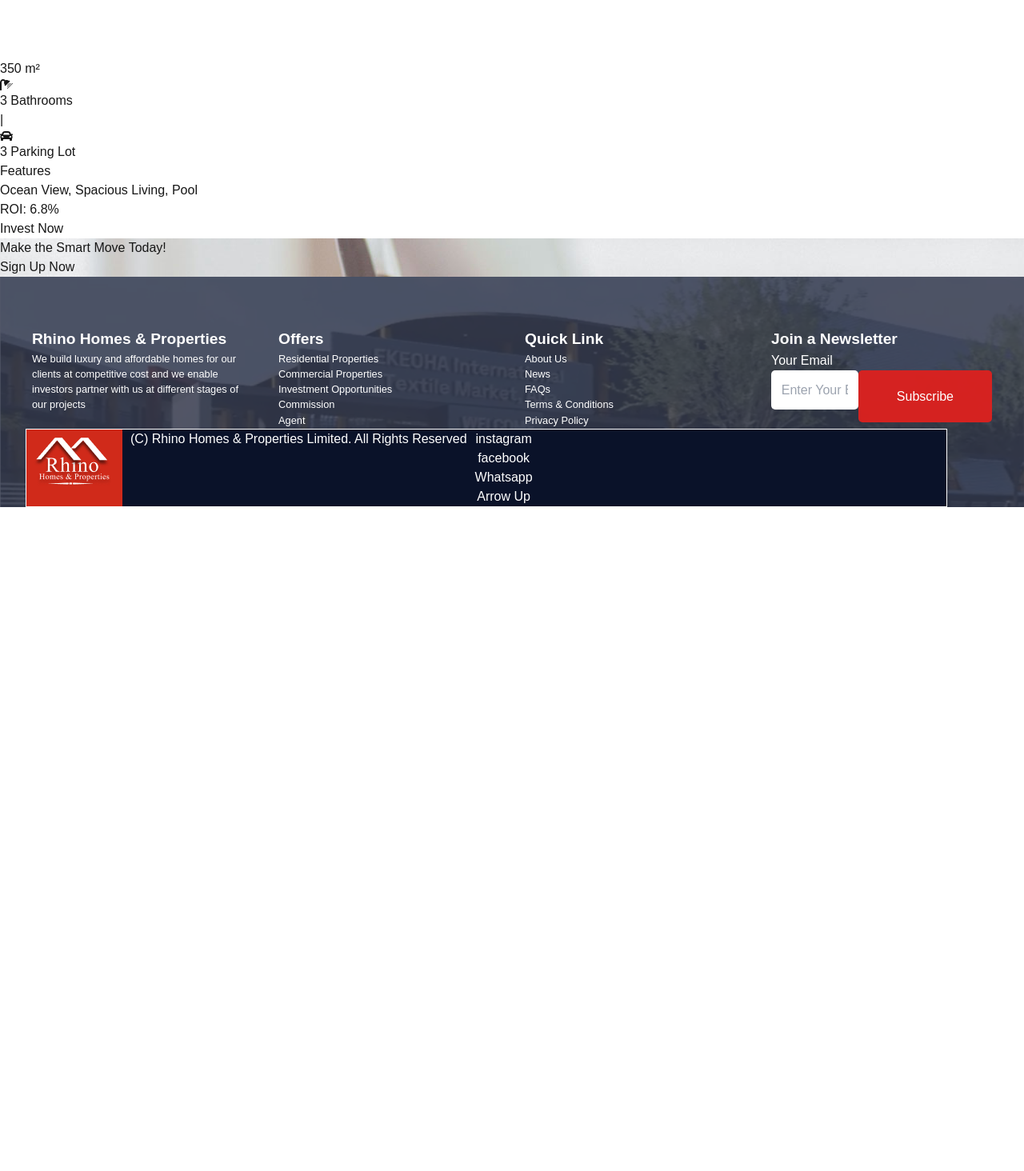
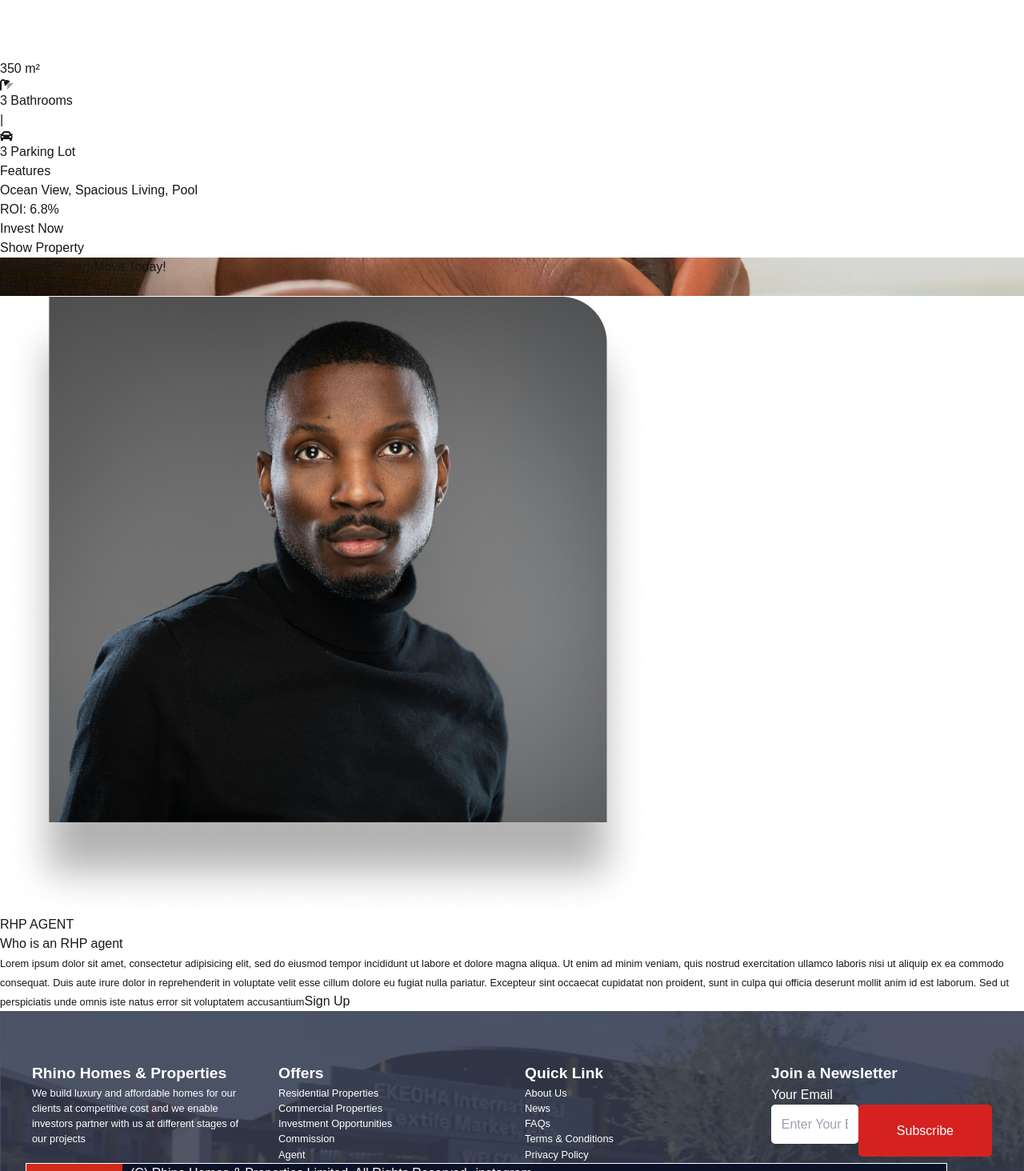
Before and after one commit to Ritephase1/rhp-website-fe, a Next.js app: page / in a window 1280 px wide. Shown: the part 6032-7496 px from the top of the page at 80% size. Before the commit the page ends 6666 px from the top, so only its background shows below. Built offline with nearby package versions, Linux system fonts and the light colour scheme.

Commit message:
Fix recent added RHP component

```diff
--- a/src/app/page.js
+++ b/src/app/page.js
@@ -6,6 +6,7 @@ import RecentAdditions from "@/components/RecentAdditions";
 import Footer from "@/components/Footer";
 import Projects from "@/components/Project";
 import SignupCard from "@/components/SignupCard";
+import RHP from "@/components/RHP";
 import "../styles/globals.css";
 
 export default function Home() {
@@ -64,6 +65,7 @@ export default function Home() {
       <AboutUs />
       <RecentAdditions properties={recentAdditionProperties} />
       <SignupCard />
+      <RHP />
       <Footer />
     </div>
   );
--- /dev/null
+++ b/src/components/RHP.js
@@ -0,0 +1,36 @@
+export default function RHP() {
+  return (
+    <section className="text-black text-center py-12">
+      <div className="grid grid-cols-1 sm:grid-cols-2 gap-8 max-w-4xl mx-auto">
+        {/* Image Section */}
+        <div className="p-10 rounded-lg text-left flex justify-center">
+          <img
+            src="/images/RHP_agent.png" // Replace with the path to your about icon
+            alt="About Icon"
+            className="w-full h-auto object-contain"
+          />
+        </div>
+
+        {/* Text Section */}
+        <div className="p-8 rounded-lg text-left">
+          <h3 className="text-md text-red-600 mb-4">RHP AGENT</h3>
+          <h1 className="font-bold text-3xl mb-4">Who is an RHP agent</h1>
+          <small className="block mb-6 text-md leading-relaxed max-w-prose mx-auto">
+            Lorem ipsum dolor sit amet, consectetur adipisicing elit, sed do
+            eiusmod tempor incididunt ut labore et dolore magna aliqua. Ut enim
+            ad minim veniam, quis nostrud exercitation ullamco laboris nisi ut
+            aliquip ex ea commodo consequat. Duis aute irure dolor in
+            reprehenderit in voluptate velit esse cillum dolore eu fugiat nulla
+            pariatur. Excepteur sint occaecat cupidatat non proident, sunt in
+            culpa qui officia deserunt mollit anim id est laborum. Sed ut
+            perspiciatis unde omnis iste natus error sit voluptatem accusantium
+          </small>
+
+          <button className="bg-[#DA221FF7] text-white py-2 px-4 rounded-tr-xl font-semibold hover:bg-red-700 transition duration-300">
+            Sign Up
+          </button>
+        </div>
+      </div>
+    </section>
+  );
+}
--- a/src/components/RecentAdditions.js
+++ b/src/components/RecentAdditions.js
@@ -89,6 +89,11 @@ export default function RecentAdditions({ properties }) {
           </div>
         ))}
       </div>
+      <div class="flex justify-center items-center">
+        <button className="bg-[#DA221FF7] text-white mt-5 py-2 px-4 rounded-lg font-semibold hover:bg-red-700 transition duration-300 text-sm">
+          Show Property
+        </button>
+      </div>
     </section>
   );
 }
--- a/src/components/SignupCard.js
+++ b/src/components/SignupCard.js
@@ -1,21 +1,53 @@
+// export default function SignupCard() {
+//   return (
+//     <section
+//       className="relative flex flex-col items-center justify-center text-center bg-cover bg-center p-12"
+//       style={{
+//         backgroundImage: "url('/images/signup.jpeg')",
+//         transform: "scaleX(-1)", // Reverses only the background image
+//       }}
+//     >
+//       <div className="absolute top-0 left-0 right-0 bottom-0 bg-red-600 opacity-70 z-[-1]"></div>
+//       <div style={{ transform: "scaleX(-1)" }}>
+//         <h2 className="text-2xl text-white font-bold text-center mb-8">
+//           Make the Smart Move
+//           <span className="text-[#F2FF8CF7]"> Today!</span>
+//         </h2>
+
+//         {/* Sign Up Button */}
+//         <button className="bg-white text-red-500 px-8 py-3 rounded-full font-bold">
+//           Sign Up Now
+//         </button>
+//       </div>
+//     </section>
+//   );
+// }
+
 export default function SignupCard() {
   return (
     <section
-      className="relative flex flex-col items-center justify-center text-center bg-cover bg-center p-12"
+      className="relative flex items-center justify-center text-center p-20 bg-red-600"
       style={{
         backgroundImage: "url('/images/signup.jpeg')",
+        backgroundSize: "cover",
+        backgroundPosition: "center",
         transform: "scaleX(-1)", // Reverses only the background image
       }}
     >
+      {/* Red Background Overlay with reduced opacity */}
       <div className="absolute top-0 left-0 right-0 bottom-0 bg-red-600 opacity-70 z-[-1]"></div>
-      <div style={{ transform: "scaleX(-1)" }}>
-        <h2 className="text-2xl text-white font-bold text-center mb-8">
+
+      <div
+        className="relative z-10 flex items-center gap-4"
+        style={{ transform: "scaleX(-1)" }}
+      >
+        <h2 className="text-2xl text-white font-bold">
           Make the Smart Move
-          <span> Today!</span>
+          <span className="text-[#F2FF8CF7]"> Today!</span>
         </h2>
 
         {/* Sign Up Button */}
-        <button className="bg-white text-red-500 px-8 py-3 rounded-full font-bold">
+        <button className="bg-white mx-8 text-red-500 px-8 py-3 rounded-tr-xl font-bold">
           Sign Up Now
         </button>
       </div>
```
Also changed, not shown: public/images/RHP_agent.png (added), src/components/ReadyToInvest.js (added).
